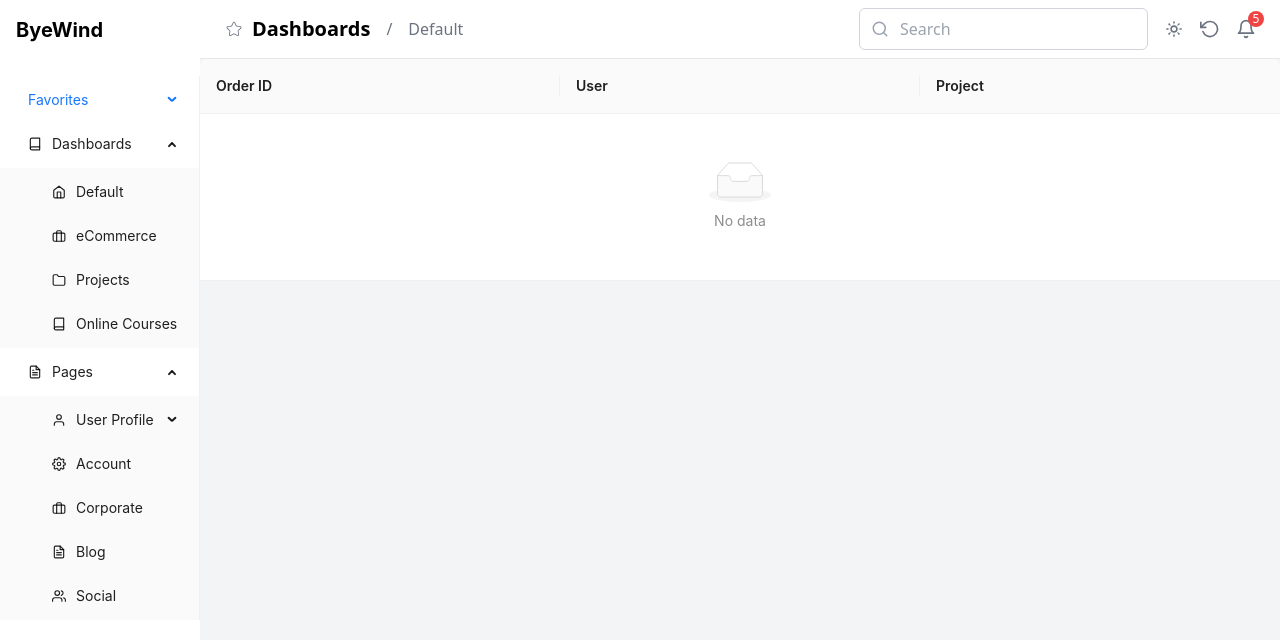
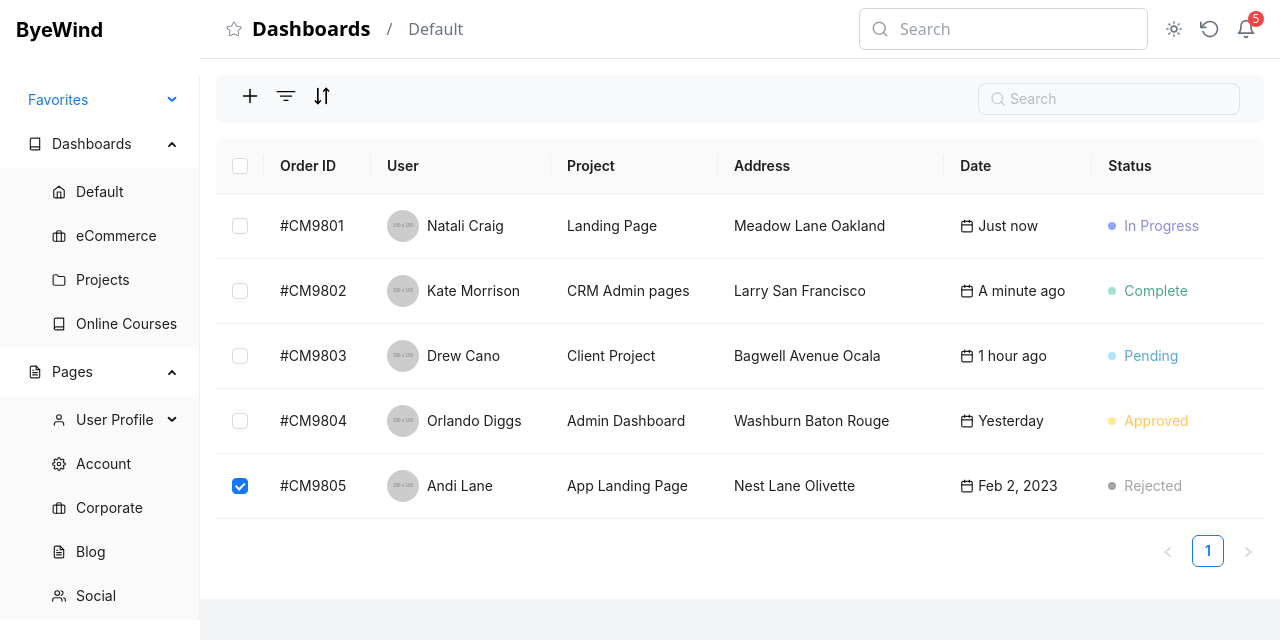
Before and after one commit to shambhavits16/dashboard-assignment, a React (Vite) app: page /orders in a window 1280 px wide. Shown: the top 640 px of the page. Built offline with nearby package versions, Linux system fonts and the light colour scheme.

Commit message:
Orderlist page in progress

```diff
--- a/src/pages/OrderListPage.jsx
+++ b/src/pages/OrderListPage.jsx
@@ -1,19 +1,164 @@
 // eslint-disable-next-line no-unused-vars
-import React from 'react';
-import { Table } from 'antd';
+import React, { useState } from 'react';
+import { Table, Checkbox, Button, Input } from 'antd';
+import { LeftOutlined, RightOutlined } from '@ant-design/icons';
+import { AiOutlinePlus } from "react-icons/ai";
+import { IoFilterOutline } from "react-icons/io5";
+import { TbArrowsDownUp } from "react-icons/tb";
+import { FiSearch, FiCalendar } from "react-icons/fi";
+import { PiClipboardText } from "react-icons/pi";
+import { IoIosMore } from "react-icons/io";
 
 const OrdersListPage = () => {
+
+  const [data, setData] = useState([
+    { key: '1', selected: false, orderID: '#CM9801', user: 'Natali Craig', avatar: 'https://via.placeholder.com/150', project: 'Landing Page', address: 'Meadow Lane Oakland', date: 'Just now', status: 'In Progress' },
+    { key: '2', selected: false, orderID: '#CM9802', user: 'Kate Morrison', avatar: 'https://via.placeholder.com/150', project: 'CRM Admin pages', address: 'Larry San Francisco', date: 'A minute ago', status: 'Complete' },
+    { key: '3', selected: false, orderID: '#CM9803', user: 'Drew Cano', avatar: 'https://via.placeholder.com/150', project: 'Client Project', address: 'Bagwell Avenue Ocala', date: '1 hour ago', status: 'Pending' },
+    { key: '4', selected: false, orderID: '#CM9804', user: 'Orlando Diggs', avatar: 'https://via.placeholder.com/150', project: 'Admin Dashboard', address: 'Washburn Baton Rouge', date: 'Yesterday', status: 'Approved' },
+    { key: '5', selected: true, orderID: '#CM9805', user: 'Andi Lane', avatar: 'https://via.placeholder.com/150', project: 'App Landing Page', address: 'Nest Lane Olivette', date: 'Feb 2, 2023', status: 'Rejected' },
+  ]);
+  const [selectAll, setSelectAll] = useState(false);
+  const [hoveredRow, setHoveredRow] = useState(null);
+
+  const handleSelectAllChange = () => {
+    const newSelectAll = !selectAll;
+    setSelectAll(newSelectAll);
+    setData(data.map(item => ({ ...item, selected: newSelectAll })));
+  };
+
+  const handleCheckboxChange = key => {
+    const newData = data.map(item => {
+      if (item.key === key) return { ...item, selected: !item.selected };
+      return item;
+    });
+    setData(newData);
+    setSelectAll(newData.every(item => item.selected));
+  };
+
   const columns = [
-    { title: 'Order ID', dataIndex: 'orderID', key: 'orderID' },
-    { title: 'User', dataIndex: 'user', key: 'user' },
-    { title: 'Project', dataIndex: 'project', key: 'project' },
-    // Add more columns as per your requirements
+    {
+      title: <Checkbox checked={selectAll} onChange={handleSelectAllChange} />,
+      dataIndex: 'select',
+      key: 'select',
+      render: (_, record) => (
+        <Checkbox
+          checked={record.selected}
+          onChange={() => handleCheckboxChange(record.key)}
+        />
+      ),
+      width: 30,
+      align: 'center',
+    },
+    {
+      title: 'Order ID',
+      dataIndex: 'orderID',
+      key: 'orderID',
+    },
+    {
+      title: 'User',
+      dataIndex: 'user',
+      key: 'user',
+      render: (text, record) => (
+        <div className="flex items-center">
+          <img src={record.avatar} alt="user" className="w-8 h-8 rounded-full mr-2" />
+          {text}
+        </div>
+      ),
+    },
+    {
+      title: 'Project',
+      dataIndex: 'project',
+      key: 'project',
+    },
+    {
+      title: 'Address',
+      dataIndex: 'address',
+      key: 'address',
+      render: (text, record) => (
+        <div className={`flex items-center`}>
+          {text}
+          <PiClipboardText className={`ml-2 ${record.key === hoveredRow ? 'visible' : 'invisible'}`} />
+        </div>
+      ),
+    },
+    {
+      title: 'Date',
+      dataIndex: 'date',
+      key: 'date',
+      render: text => (
+        <div className="flex items-center">
+          <FiCalendar className="mr-1" />
+          {text}
+        </div>
+      ),
+    },
+    {
+      title: 'Status',
+      dataIndex: 'status',
+      key: 'status',
+      render: (status, record) => (
+        <div className={`flex items-center`}>
+          <span className="h-2 w-2 rounded-full mr-2" style={{ backgroundColor: getStatusColor(status).dot }}></span>
+          <span style={{ color: getStatusColor(status).text }}>{status}</span>
+          <div className={`${hoveredRow === record.key ? 'visible' : 'invisible'}`}>
+            <IoIosMore size={16} className='ml-5 text-black' />
+          </div>
+        </div>
+      ),
+    },
   ];
 
-  const data = []; // Data to be fetched from an API or similar
+  const getStatusColor = status => {
+    const statusColors = {
+      'In Progress': { text: '#8A8CD9', dot: '#95A4FC' },
+      'Complete': { text: '#4AA785', dot: '#A1E3CB' },
+      'Pending': { text: '#59A8D4', dot: '#B1E3FF' },
+      'Approved': { text: '#FFC555', dot: '#FFE999' },
+      'Rejected': { text: '#1C1C1C66', dot: '#1C1C1C66' },
+    };
+    return statusColors[status] || { text: '#000', dot: '#000' };
+  };
 
   return (
-    <Table columns={columns} dataSource={data} pagination={{ pageSize: 50 }} scroll={{ y: 240 }} />
+    <div className="p-4 bg-white">
+      <div className="flex justify-between items-center px-6 py-2 bg-[#F7F9FB] rounded-lg mb-4">
+        <div className="space-x-4">
+          <button className="focus:outline-none text-black hover:text-gray-600">
+            <AiOutlinePlus size={20} />
+          </button>
+          <button className="focus:outline-none text-black hover:text-gray-600">
+            <IoFilterOutline size={20} />
+          </button>
+          <button className="focus:outline-none text-black hover:text-gray-600">
+            <TbArrowsDownUp size={20} />
+          </button>
+        </div>
+        <div>
+          <Input
+            prefix={<FiSearch size={16} />}
+            placeholder="Search"
+            className="text-[#1C1C1C33] placeholder-gray-400 bg-[#F7F9FB] border-[1.5px] border-[#1C1C1C1A] rounded-lg"
+          />
+        </div>
+      </div>
+      <Table
+        columns={columns}
+        dataSource={data}
+        pagination={true}
+        bordered={false}
+        rowClassName="relative"
+        onRow={(record) => ({
+          onMouseEnter: () => setHoveredRow(record.key),
+          onMouseLeave: () => setHoveredRow(null)
+        })}
+      />
+      {/* <div className="flex justify-end items-center space-x-2 mt-2">
+        <Button icon={<LeftOutlined />} />
+        <span>1</span>
+        <Button icon={<RightOutlined />} />
+      </div> */}
+    </div>
   );
 };
 
```
